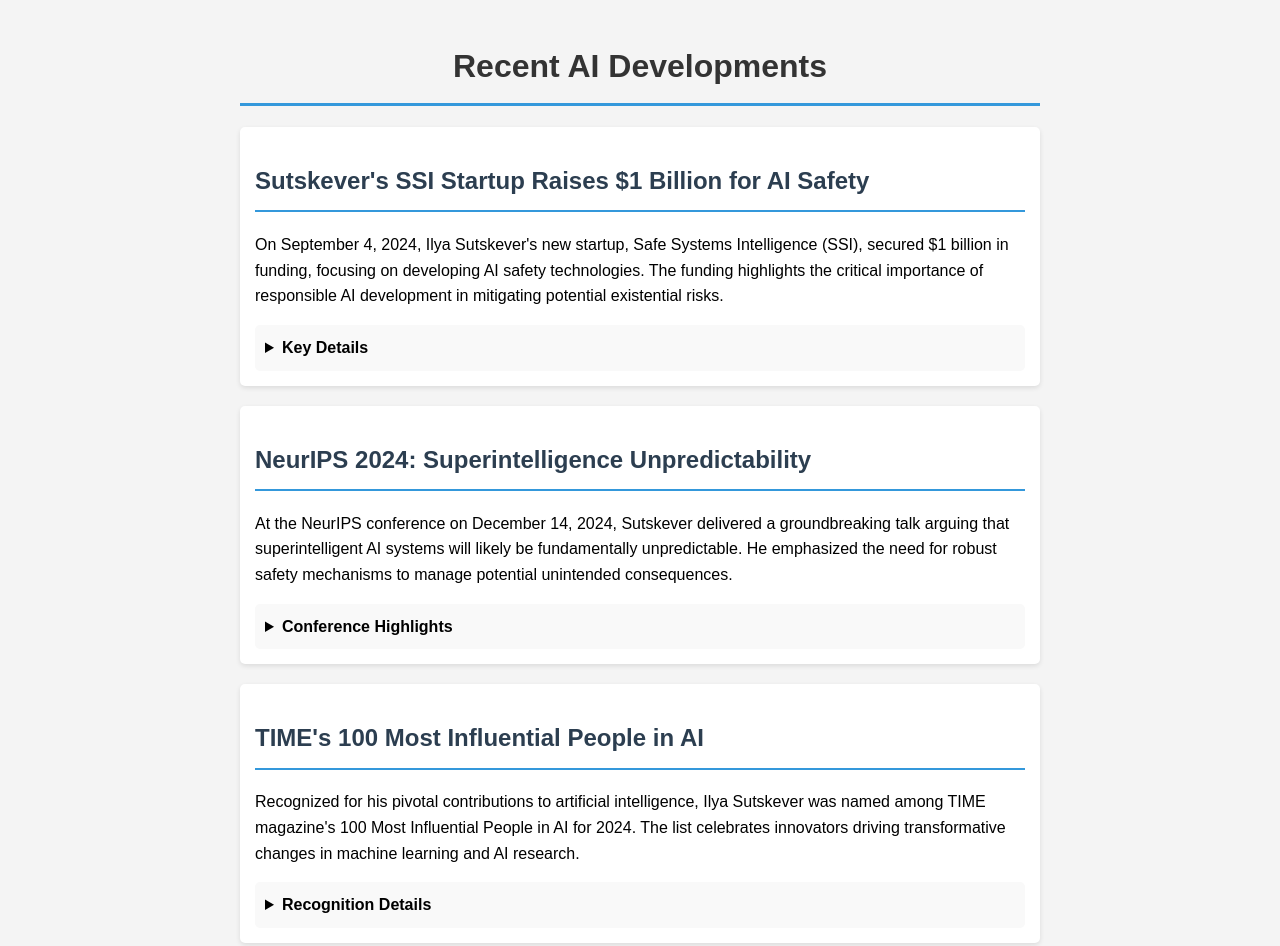
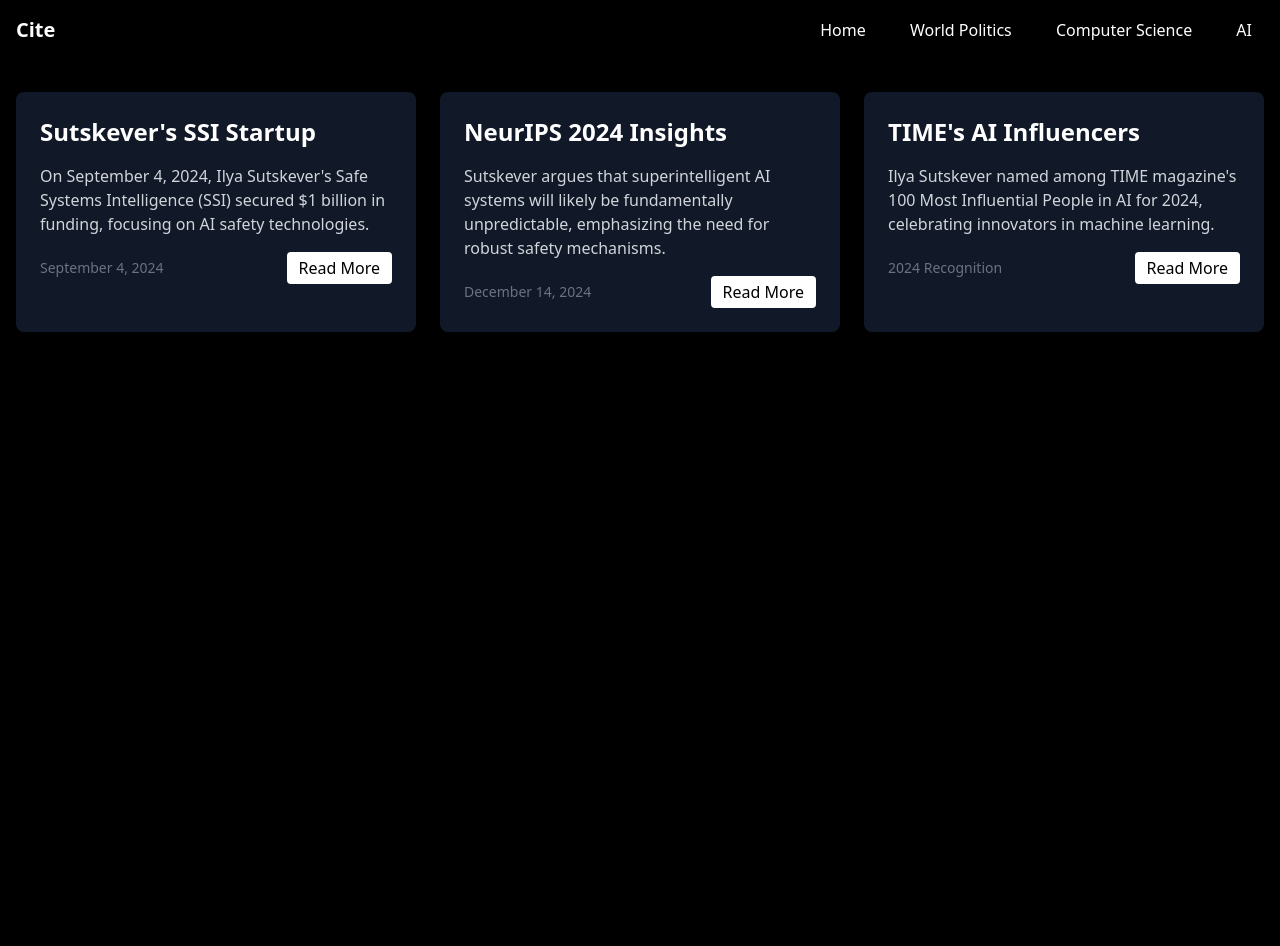
Before and after one commit to IlayeeSade/Cite, a plain HTML site: page index.html in a window 1280 px wide. After the commit the page ends 800 px from the top, so only its background shows below. Drawn offline with nearby package versions, Linux system fonts and the light colour scheme.

Commit message:
Restore previous website structure with updated AI content

```diff
--- a/index.html
+++ b/index.html
@@ -1,52 +1,93 @@
 <!DOCTYPE html>
-<html lang='en'>
+<html lang="en">
 <head>
-    <meta charset='UTF-8'>
-    <title>Cite - Latest AI Insights</title>
-    <link rel='stylesheet' href='styles.css'>
+    <meta charset="UTF-8">
+    <meta name="viewport" content="width=device-width, initial-scale=1.0">
+    <title>Cite - Your Global Information Hub</title>
+    <link href="https://cdn.jsdelivr.net/npm/tailwindcss@2.2.19/dist/tailwind.min.css" rel="stylesheet">
+    <link rel="stylesheet" href="https://cdn.jsdelivr.net/npm/flatpickr/dist/flatpickr.min.css">
+    <style>
+        .active-nav { background-color: black; color: white; }
+        #articleModal {
+            position: fixed;
+            top: 0;
+            left: 0;
+            width: 100%;
+            height: 100%;
+            background: rgba(0,0,0,0.5);
+            display: none;
+            justify-content: center;
+            align-items: center;
+            z-index: 1000;
+        }
+        .modal-content {
+            background: black;
+            color: white;
+            padding: 2rem;
+            border-radius: 0.5rem;
+            max-width: 500px;
+            width: 90%;
+            position: relative;
+        }
+        .close-modal {
+            position: absolute;
+            top: 10px;
+            right: 10px;
+            cursor: pointer;
+        }
+    </style>
 </head>
-<body>
-    <h1>Recent AI Developments</h1>
+<body class="bg-black text-white font-sans">
+    <nav class="bg-black p-4 text-white flex justify-between items-center">
+        <div class="text-xl font-bold">Cite</div>
+        <div class="space-x-4">
+            <a href="#" data-subject="home" class="hover:text-gray-300 active-nav px-3 py-2 rounded">Home</a>
+            <a href="#" data-subject="world-politics" class="hover:text-gray-300 px-3 py-2 rounded">World Politics</a>
+            <a href="#" data-subject="computer-science" class="hover:text-gray-300 px-3 py-2 rounded">Computer Science</a>
+            <a href="#" data-subject="ai" class="hover:text-gray-300 px-3 py-2 rounded">AI</a>
+        </div>
+    </nav>
 
-    <div class='article'>
-        <h2>Sutskever's SSI Startup Raises $1 Billion for AI Safety</h2>
-        <p>On September 4, 2024, Ilya Sutskever's new startup, Safe Systems Intelligence (SSI), secured $1 billion in funding, focusing on developing AI safety technologies. The funding highlights the critical importance of responsible AI development in mitigating potential existential risks.</p>
-        <details>
-            <summary>Key Details</summary>
-            <ul>
-                <li>Funding: $1 billion</li>
-                <li>Focus: AI safety mechanisms</li>
-                <li>Goal: Mitigate potential AI risks</li>
-            </ul>
-        </details>
+    <div class="container mx-auto px-4 py-8">
+        <div class="grid grid-cols-1 md:grid-cols-2 lg:grid-cols-3 gap-6">
+            <div class="bg-gray-900 p-6 rounded-lg shadow-lg">
+                <h2 class="text-2xl font-bold mb-4">Sutskever's SSI Startup</h2>
+                <p class="text-gray-300 mb-4">On September 4, 2024, Ilya Sutskever's Safe Systems Intelligence (SSI) secured $1 billion in funding, focusing on AI safety technologies.</p>
+                <div class="flex justify-between items-center">
+                    <span class="text-sm text-gray-500">September 4, 2024</span>
+                    <button class="bg-white text-black px-3 py-1 rounded hover:bg-gray-200">Read More</button>
+                </div>
+            </div>
+
+            <div class="bg-gray-900 p-6 rounded-lg shadow-lg">
+                <h2 class="text-2xl font-bold mb-4">NeurIPS 2024 Insights</h2>
+                <p class="text-gray-300 mb-4">Sutskever argues that superintelligent AI systems will likely be fundamentally unpredictable, emphasizing the need for robust safety mechanisms.</p>
+                <div class="flex justify-between items-center">
+                    <span class="text-sm text-gray-500">December 14, 2024</span>
+                    <button class="bg-white text-black px-3 py-1 rounded hover:bg-gray-200">Read More</button>
+                </div>
+            </div>
+
+            <div class="bg-gray-900 p-6 rounded-lg shadow-lg">
+                <h2 class="text-2xl font-bold mb-4">TIME's AI Influencers</h2>
+                <p class="text-gray-300 mb-4">Ilya Sutskever named among TIME magazine's 100 Most Influential People in AI for 2024, celebrating innovators in machine learning.</p>
+                <div class="flex justify-between items-center">
+                    <span class="text-sm text-gray-500">2024 Recognition</span>
+                    <button class="bg-white text-black px-3 py-1 rounded hover:bg-gray-200">Read More</button>
+                </div>
+            </div>
+        </div>
     </div>
 
-    <div class='article'>
-        <h2>NeurIPS 2024: Superintelligence Unpredictability</h2>
-        <p>At the NeurIPS conference on December 14, 2024, Sutskever delivered a groundbreaking talk arguing that superintelligent AI systems will likely be fundamentally unpredictable. He emphasized the need for robust safety mechanisms to manage potential unintended consequences.</p>
-        <details>
-            <summary>Conference Highlights</summary>
-            <ul>
-                <li>Main Topic: AI Predictability Challenges</li>
-                <li>Key Argument: Inherent Unpredictability of Superintelligence</li>
-                <li>Proposed Solution: Advanced Safety Frameworks</li>
-            </ul>
-        </details>
+    <div id="articleModal" class="modal">
+        <div class="modal-content">
+            <span class="close-modal">&times;</span>
+            <h2 id="modalTitle" class="text-2xl font-bold mb-4"></h2>
+            <p id="modalContent" class="text-gray-300"></p>
+        </div>
     </div>
 
-    <div class='article'>
-        <h2>TIME's 100 Most Influential People in AI</h2>
-        <p>Recognized for his pivotal contributions to artificial intelligence, Ilya Sutskever was named among TIME magazine's 100 Most Influential People in AI for 2024. The list celebrates innovators driving transformative changes in machine learning and AI research.</p>
-        <details>
-            <summary>Recognition Details</summary>
-            <ul>
-                <li>Award: TIME's 100 Most Influential in AI</li>
-                <li>Year: 2024</li>
-                <li>Reason: Groundbreaking AI Research and Leadership</li>
-            </ul>
-        </details>
-    </div>
-
-    <script src='script.js'></script>
+    <script src="https://cdn.jsdelivr.net/npm/flatpickr"></script>
+    <script src="script.js"></script>
 </body>
 </html>
```
